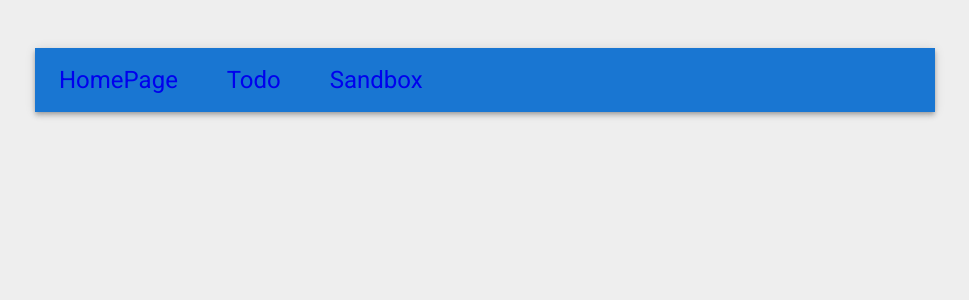
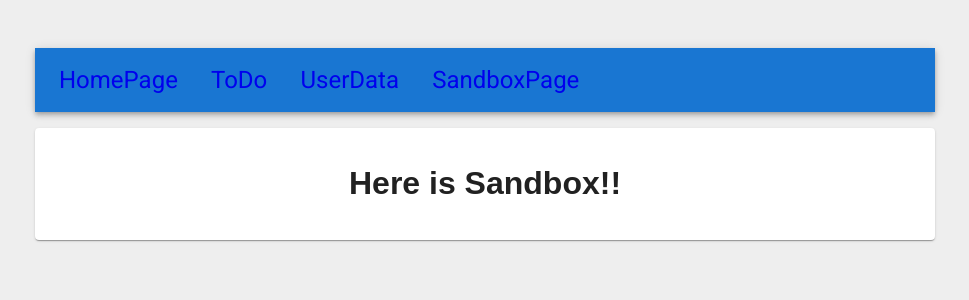
Before and after one commit to Peyman-Nasri/my-todo-app, a React (Create React App) app: page /sandboxpage in a window 1280 px wide. Shown: the top 300 px of the page, without its empty margins (155-1124 px from the left). Built offline with nearby package versions, Linux system fonts and the light colour scheme.

Commit message:
create UserdataPage

```diff
--- a/src/Components/App.js
+++ b/src/Components/App.js
@@ -3,8 +3,10 @@ import "./App.css";
 import { Container, Box, AppBar, Toolbar, Typography } from "@mui/material";
 import { Link, Route, Routes } from "react-router-dom";
 import HomePage from "../Pages/HomePage";
+import UserdataPage from "../Pages/UserdataPage"
+import TodoPage from "../Pages/TodoPage"
 import SandboxPage from "../Pages/SandboxPage"
-import TodoPage from "../Pages/TodoPage"
+
 
 function App() {
   return (
@@ -17,10 +19,13 @@ function App() {
                 <Link to="/">HomePage</Link>
               </Typography>
               <Typography variant="h5" component="div" sx={{ flexGrow: 0.1 }}>
-                <Link to="/todo">Todo</Link>
+                <Link to="/todo">ToDo</Link>
+              </Typography>
+              <Typography variant="h5" component="div" sx={{ flexGrow: 0.1 }}>
+                <Link to="/userdata">UserData</Link>
               </Typography>
               <Typography variant="h5" component="div" sx={{ flexGrow: 1 }}>
-                <Link to="/sandbox">Sandbox</Link>
+                <Link to="/sandboxpage">SandboxPage</Link>
               </Typography>
             </Toolbar>
           </AppBar>
@@ -28,7 +33,8 @@ function App() {
         <Routes>
           <Route path="/" element={<HomePage />}></Route>
           <Route path="/todo" element={<TodoPage />}></Route>
-          <Route path="/sandbox" element={<SandboxPage />}></Route>
+          <Route path="/userdata" element={<UserdataPage />}></Route>
+          <Route path="/sandboxpage" element={<SandboxPage />}></Route>
         </Routes>
       </Container>
     </>
--- /dev/null
+++ b/src/Components/Sandbox.css
@@ -0,0 +1,3 @@
+h1 {
+    text-align: center;
+}
--- a/src/Components/Sandbox.js
+++ b/src/Components/Sandbox.js
@@ -1,20 +1,15 @@
 import { Card } from "@mui/material";
+import './Sandbox.css'
 
 
-const sandbox = ({userData: {
-  name,
-  email,
-  phone
-}}) => {
+const Sandbox = () => {
   return (
     <>
       <Card style={{margin: '1em auto', padding: '1em'}}>
-        <div><b>Name: </b><span>{name}</span></div>
-        <div><b>Email: </b><span>{email}</span></div>
-        <div><b>Phone: </b><span>{phone}</span></div>
+         <h1>Here is Sandbox!!</h1>
       </Card>
     </>
   );
 };
 
-export default sandbox;
+export default Sandbox;
--- /dev/null
+++ b/src/Components/Userdata.js
@@ -0,0 +1,20 @@
+import { Card } from "@mui/material";
+
+
+const Userdata = ({userData: {
+  name,
+  email,
+  phone
+}}) => {
+  return (
+    <>
+      <Card style={{margin: '1em auto', padding: '1em'}}>
+        <div><b>Name: </b><span>{name}</span></div>
+        <div><b>Email: </b><span>{email}</span></div>
+        <div><b>Phone: </b><span>{phone}</span></div>
+      </Card>
+    </>
+  );
+};
+
+export default Userdata;
--- a/src/Pages/SandboxPage.js
+++ b/src/Pages/SandboxPage.js
@@ -1,89 +1,9 @@
-import { Card, CircularProgress, TextField } from "@mui/material";
-import axios from "axios";
-import { useEffect, useState } from "react";
 import Sandbox from "../Components/Sandbox";
 
 const SandboxPage = () => {
-  /**************************************
-   ******** State
-   *************************************/
-  const [Users, setUsers] = useState([]);
-  const [FetchingData, setFetchingData] = useState(false);
-
-  /**************************************
-   ******** Get users on mount
-   *************************************/
-  useEffect(() => {
-    getUsers();
-  }, []);
-
-  /**************************************
-   ******** Get Users
-   *************************************/
-  const getUsers = async () => {
-    setFetchingData(true);
-
-    const { data: users } = await axios.get(
-      "https://jsonplaceholder.typicode.com/users"
-    );
-    setUsers(users);
-
-    setFetchingData(false);
-
-    // Then/catch
-    // axios.get('https://jsonplaceholder.typicode.com/users')
-    //   .then(({data}) => {
-    //     // console.log(data)
-    //     setUsers(data)
-    //   })
-    // .catch(err => console.log(err))
-  };
-
-  // Show loading indicator
-  if (FetchingData)
-    return (
-      <Card
-        style={{
-          minHeight: "10em",
-          display: "flex",
-          justifyContent: "center",
-          alignItems: "center",
-        }}
-      >
-        <CircularProgress />
-      </Card>
-    );
-  // Show message if there are no users
-  else if (!Users.length)
-    return (
-      <Card
-        style={{
-          minHeight: "10em",
-          display: "flex",
-          justifyContent: "center",
-          alignItems: "center",
-        }}
-      >
-        No Users
-      </Card>
-    );
-
-  // Render list of users
   return (
     <>
-      <h1>Search users</h1>
-      <TextField
-              id="outlined-basic"
-              autoComplete="off"
-              label="Title"
-              variant="outlined"
-              type="text"
-              // value={Title}
-              // onChange={(e) => setTitle(e.target.value)}
-            />
-      {Users.map((user) => (
-        <Sandbox userData={user} key={user.id}/>
-      ))}
+      <Sandbox />
     </>
   );
 };
--- /dev/null
+++ b/src/Pages/UserdataPage.js
@@ -0,0 +1,91 @@
+import { Card, CircularProgress, TextField } from "@mui/material";
+import axios from "axios";
+import { useEffect, useState } from "react";
+import Userdata from "../Components/Userdata";
+
+const UserdataPage = () => {
+  /**************************************
+   ******** State
+   *************************************/
+  const [Users, setUsers] = useState([]);
+  const [FetchingData, setFetchingData] = useState(false);
+
+  /**************************************
+   ******** Get users on mount
+   *************************************/
+  useEffect(() => {
+    getUsers();
+  }, []);
+
+  /**************************************
+   ******** Get Users
+   *************************************/
+  const getUsers = async () => {
+    setFetchingData(true);
+
+    const { data: users } = await axios.get(
+      "https://jsonplaceholder.typicode.com/users"
+    );
+    setUsers(users);
+
+    setFetchingData(false);
+
+    // Then/catch
+    // axios.get('https://jsonplaceholder.typicode.com/users')
+    //   .then(({data}) => {
+    //     // console.log(data)
+    //     setUsers(data)
+    //   })
+    // .catch(err => console.log(err))
+  };
+
+  // Show loading indicator
+  if (FetchingData)
+    return (
+      <Card
+        style={{
+          minHeight: "10em",
+          display: "flex",
+          justifyContent: "center",
+          alignItems: "center",
+        }}
+      >
+        <CircularProgress />
+      </Card>
+    );
+  // Show message if there are no users
+  else if (!Users.length)
+    return (
+      <Card
+        style={{
+          minHeight: "10em",
+          display: "flex",
+          justifyContent: "center",
+          alignItems: "center",
+        }}
+      >
+        No Users
+      </Card>
+    );
+
+  // Render list of users
+  return (
+    <>
+      <h1>Search users</h1>
+      <TextField
+              id="outlined-basic"
+              autoComplete="off"
+              label="Title"
+              variant="outlined"
+              type="text"
+              // value={Title}
+              // onChange={(e) => setTitle(e.target.value)}
+            />
+      {Users.map((user) => (
+        <Userdata userData={user} key={user.id}/>
+      ))}
+    </>
+  );
+};
+
+export default UserdataPage;
```
